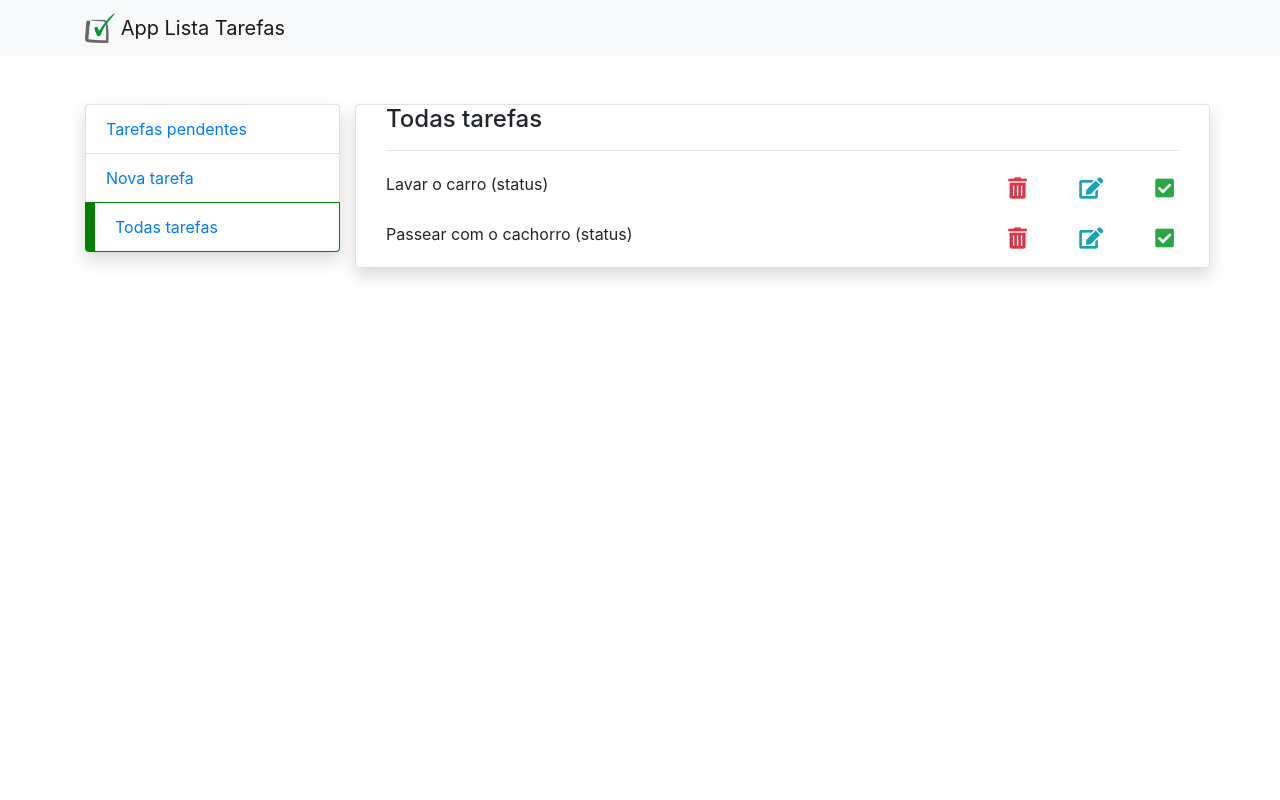
After one commit to Gabriel-aielo/App-Lista-de-tarefas, a PHP site: page /todas_tarefas.php in a window 1280 px wide. The commit adds this page. Run offline with PHP 8.4, Linux system fonts and the light colour scheme; some libraries are stand-ins or nearby versions.

Commit message:
Ajuste Css e PHP

```diff
--- /dev/null
+++ b/controladorDados.php
@@ -0,0 +1,3 @@
+<?php
+    require_once'../../App_lista_tarefas/controladorDados.php';
+?>
--- /dev/null
+++ b/todas_tarefas.php
@@ -0,0 +1,87 @@
+<html>
+	<head>
+		<meta charset="utf-8" />
+		<meta name="viewport" content="width=device-width, initial-scale=1">
+		<title>App Lista Tarefas</title>
+
+		<link rel="stylesheet" href="css/estilo.css">
+		<link rel="stylesheet" href="https://stackpath.bootstrapcdn.com/bootstrap/4.1.3/css/bootstrap.min.css" integrity="sha384-MCw98/SFnGE8fJT3GXwEOngsV7Zt27NXFoaoApmYm81iuXoPkFOJwJ8ERdknLPMO" crossorigin="anonymous">
+		<link rel="stylesheet" href="https://use.fontawesome.com/releases/v5.3.1/css/all.css" integrity="sha384-mzrmE5qonljUremFsqc01SB46JvROS7bZs3IO2EmfFsd15uHvIt+Y8vEf7N7fWAU" crossorigin="anonymous">
+
+		<style>
+            ul li.list-group-item.active{
+                border-left:10px solid green ;
+                background:#fff;
+                border-color:green;
+            }
+            li a:hover{
+                text-decoration: none !important;
+            }
+            i{
+                font-size: 25px;
+                padding: 5px;
+            }
+
+            .bordageral{
+                border-bottom: 1px solid rgb(215, 215, 215);
+            }
+
+            .pagina{
+                padding:25px !important;
+            }
+        </style>
+	</head>
+
+	<body>
+		<nav class="navbar navbar-light bg-light">
+			<div class="container">
+				<a class="navbar-brand" href="#">
+					<img src="img/logo.png" width="30" height="30" class="d-inline-block align-top" alt="">
+					App Lista Tarefas
+				</a>
+			</div>
+		</nav>
+
+		<div class="container mt-5">
+			<div class="row">
+				<div class="col-sm-3 menu">
+					<ul class="list-group shadow">
+						<li class="list-group-item"><a href="index.php">Tarefas pendentes</a></li>
+						<li class="list-group-item"><a href="nova_tarefa.php">Nova tarefa</a></li>
+						<li class="list-group-item active"><a href="#">Todas tarefas</a></li>
+					</ul>
+				</div>
+
+				<div class="col-sm-9 border rounded shadow">
+					<div class="container">
+						<div class="row">
+							<div class="col">
+								<h4>Todas tarefas</h4>
+								<hr />
+
+								<div class="row mb-3 d-flex align-items-center tarefa">
+									<div class="col-sm-9">Lavar o carro (status)</div>
+									<div class="col-sm-3 mt-2 d-flex justify-content-between">
+										<i class="fas fa-trash-alt fa-lg text-danger"></i>
+										<i class="fas fa-edit fa-lg text-info"></i>
+										<i class="fas fa-check-square fa-lg text-success"></i>
+									</div>
+								</div>
+
+								<div class="row mb-3 d-flex align-items-center tarefa">
+									<div class="col-sm-9">Passear com o cachorro (status)</div>
+									<div class="col-sm-3 mt-2 d-flex justify-content-between">
+										<i class="fas fa-trash-alt fa-lg text-danger"></i>
+										<i class="fas fa-edit fa-lg text-info"></i>
+										<i class="fas fa-check-square fa-lg text-success"></i>
+									</div>
+								</div>
+
+							</div>
+						</div>
+					</div>
+				</div>
+			</div>
+		</div>
+	</body>
+</html>
```
Also changed, not shown: arquivocss/index.css (deleted, +0 -19 lines), index.php (+37 -10 lines), nova_tarefa.php (added, +77 -0 lines).
